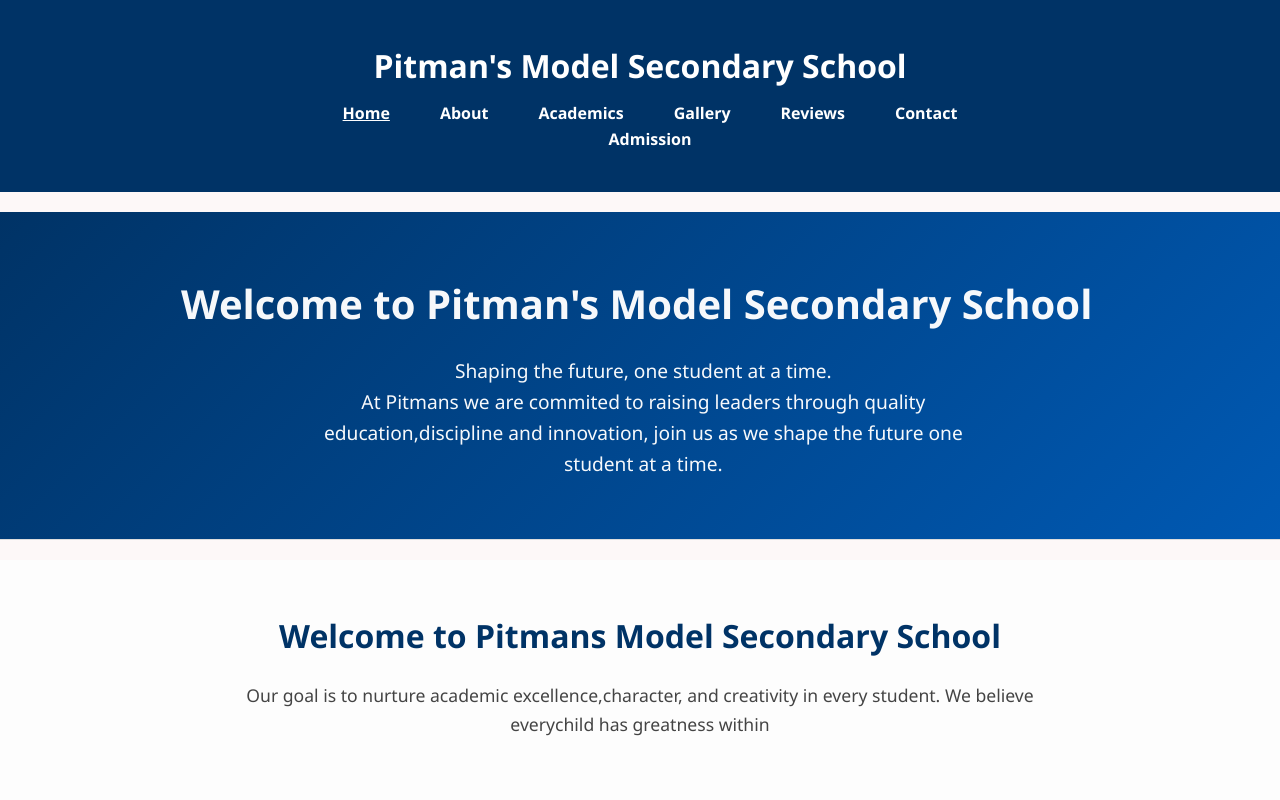
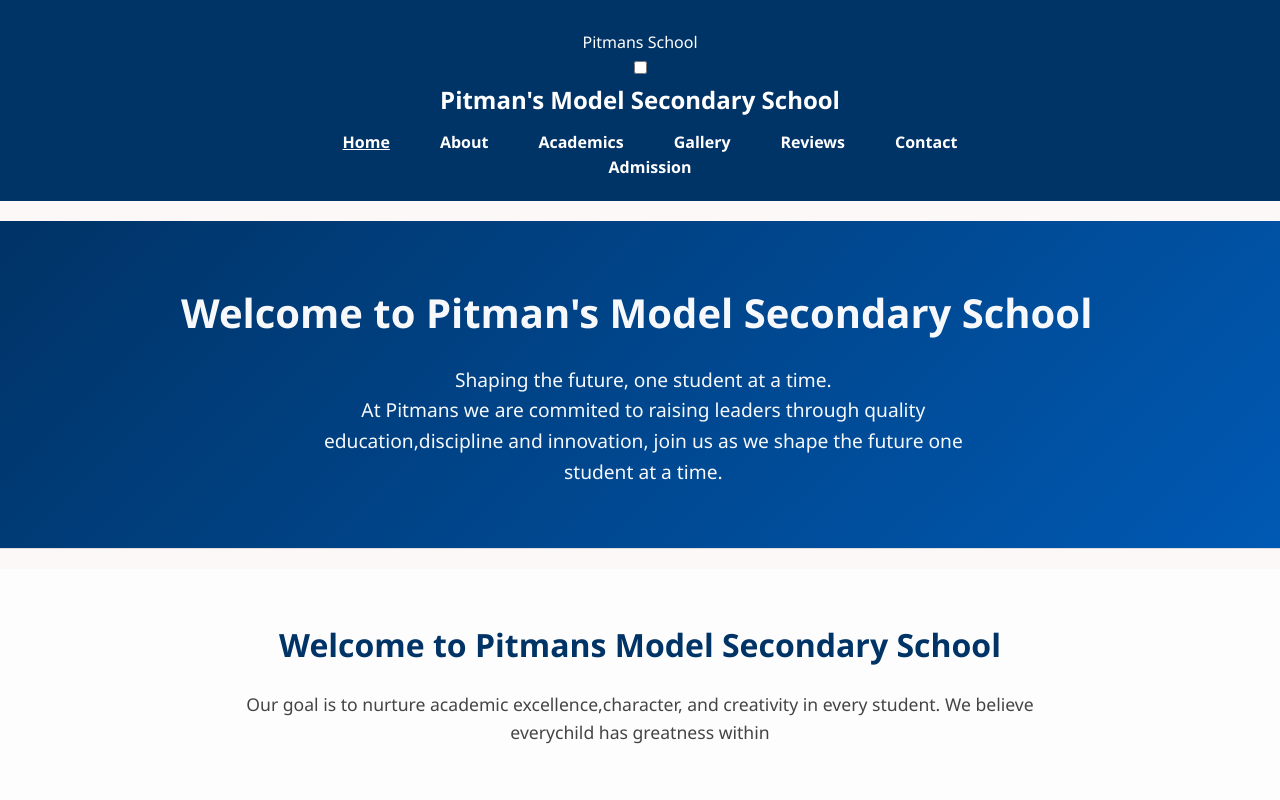
Before and after one commit to samstan805/pitmans-school, a plain HTML site: page index.html in a window 1280 px wide. Shown: the top 800 px of the page. Drawn offline with Linux system fonts and the light colour scheme.

Commit message:
Add files via upload

```diff
--- a/index.html
+++ b/index.html
@@ -8,10 +8,13 @@
 </head>
 <body>
   <header>
-    <div class="container">
+    <nav class="navbar">
+    <div class="logo">Pitmans School</div>
+    <input type="checkbox"id="menu-toggle">
+    <label for="menu-toggle" class="menu-icon"&#9776; </label>
       <h1>Pitman's Model Secondary School</h1>
       <nav>
-        <ul>
+        <ul class="nav-links">
           <li><a href="index.html" class="active">Home</a></li>
           <li><a href="about.html">About</a></li>
           <li><a href="academics.html">Academics</a></li>
@@ -105,5 +108,6 @@
   })();
   </script>
   <!--End of Tawk.to Script-->
+  <div class="floating-chat-invite" onclick="Tawk_API.maximize();">Need help? Let's chat with Pitmans Support team!</div>"
 </body>
 </html>
```
